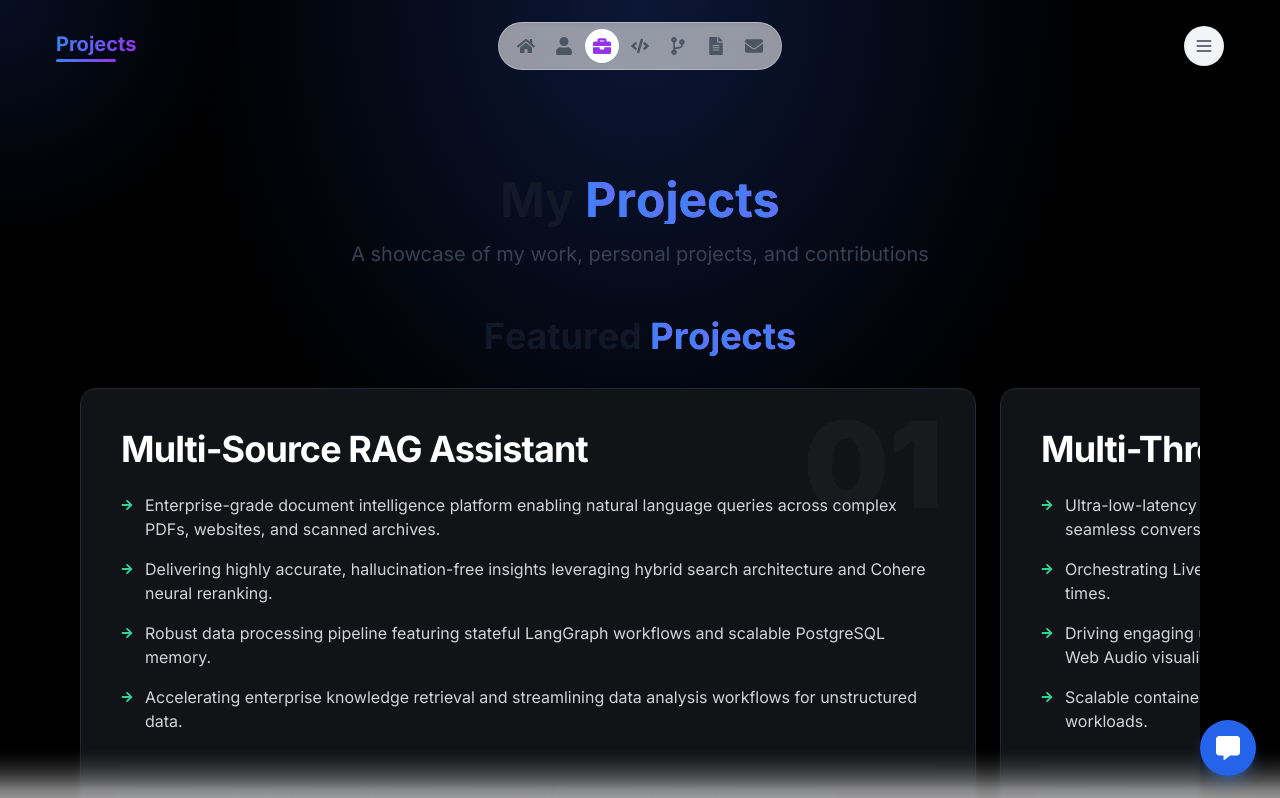
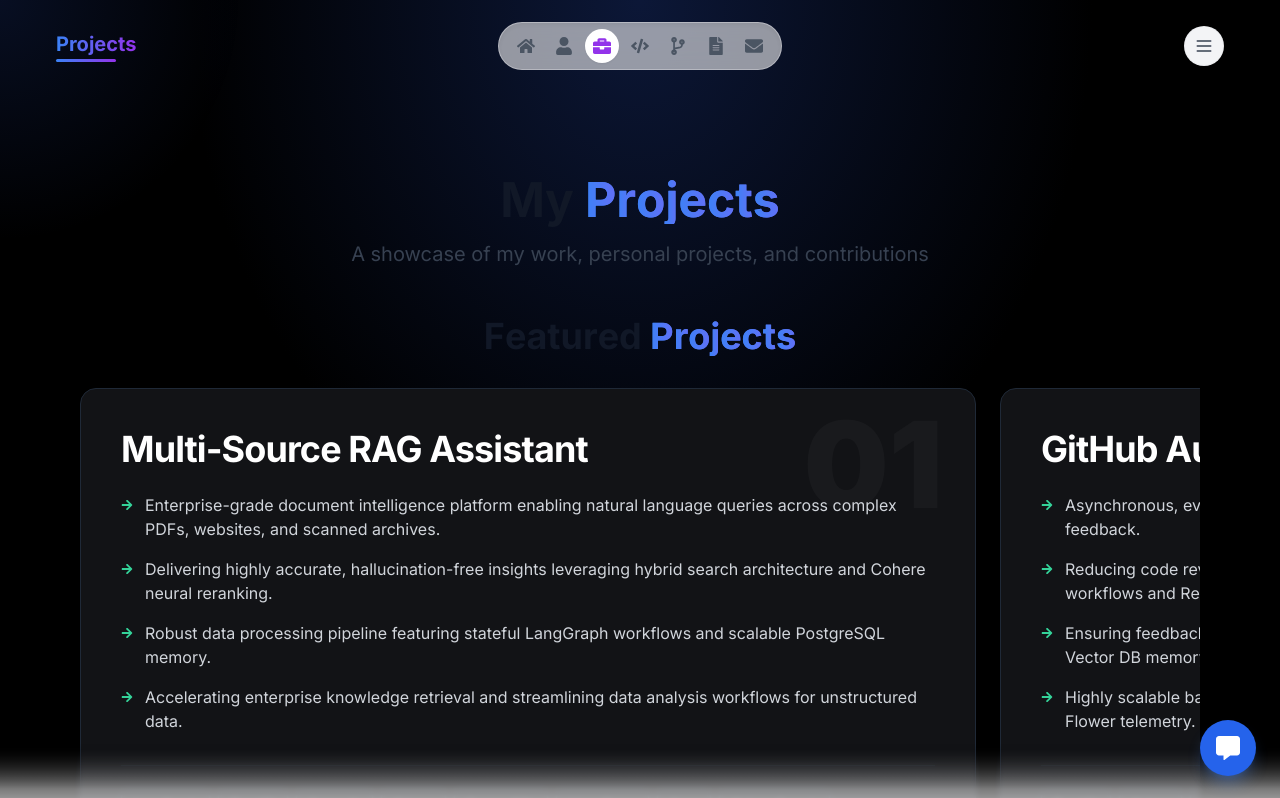
Before and after one commit to saivikranth08/My_Portfolio, a Next.js app: page /projects in a window 1280 px wide. Shown: the top 798 px of the page. Built offline with nearby package versions, Linux system fonts and the light colour scheme.

Commit message:
Convert carousel to native smooth scroll and make WebRTC Voice Agent 4th project

```diff
--- a/src/components/ui/ProjectCarousel.tsx
+++ b/src/components/ui/ProjectCarousel.tsx
@@ -1,7 +1,7 @@
 'use client';
 
-import React, { useState } from 'react';
-import { motion, AnimatePresence } from 'framer-motion';
+import React, { useRef } from 'react';
+import { motion } from 'framer-motion';
 import { FaGithub, FaArrowRight, FaChevronLeft, FaChevronRight } from 'react-icons/fa';
 
 interface Project {
@@ -19,57 +19,47 @@ interface ProjectCarouselProps {
 }
 
 const ProjectCarousel: React.FC<ProjectCarouselProps> = ({ projects }) => {
-  const [currentIndex, setCurrentIndex] = useState(0);
+  const carouselRef = useRef<HTMLDivElement>(null);
 
-  const nextSlide = () => {
-    setCurrentIndex((prev) => (prev + 1) % projects.length);
+  const scrollLeft = () => {
+    if (carouselRef.current) {
+      carouselRef.current.scrollBy({
+        left: -window.innerWidth * 0.8, // Scroll by approx one card width
+        behavior: 'smooth'
+      });
+    }
   };
 
-  const prevSlide = () => {
-    setCurrentIndex((prev) => (prev - 1 + projects.length) % projects.length);
-  };
-
-  // Create an array that loops infinitely starting from currentIndex
-  const visibleProjects = [
-    ...projects.slice(currentIndex),
-    ...projects.slice(0, currentIndex),
-  ];
-
-  const swipeConfidenceThreshold = 10000;
-  const swipePower = (offset: number, velocity: number) => {
-    return Math.abs(offset) * velocity;
+  const scrollRight = () => {
+    if (carouselRef.current) {
+      carouselRef.current.scrollBy({
+        left: window.innerWidth * 0.8,
+        behavior: 'smooth'
+      });
+    }
   };
 
   return (
     <div className="relative w-full max-w-6xl mx-auto px-4 pb-16">
       {/* Carousel Container */}
-      <div className="overflow-hidden">
-        <motion.div
-          className="flex gap-6 cursor-grab active:cursor-grabbing"
-          drag="x"
-          dragConstraints={{ left: 0, right: 0 }}
-          dragElastic={0.2}
-          onDragEnd={(e, { offset, velocity }) => {
-            const swipe = swipePower(offset.x, velocity.x);
+      <div
+        ref={carouselRef}
+        className="flex gap-6 overflow-x-auto snap-x snap-mandatory pb-8"
+        style={{ scrollbarWidth: 'none', msOverflowStyle: 'none' }}
+      >
+        <style jsx>{`
+          div::-webkit-scrollbar {
+            display: none;
+          }
+        `}</style>
 
-            if (swipe < -swipeConfidenceThreshold) {
-              nextSlide();
-            } else if (swipe > swipeConfidenceThreshold) {
-              prevSlide();
-            }
-          }}
-          layout
-        >
-          <AnimatePresence mode="popLayout">
-            {visibleProjects.map((project, idx) => (
+        {projects.map((project, idx) => (
           <motion.div
             key={project.id}
-                layout
-                initial={{ opacity: 0, x: 50 }}
-                animate={{ opacity: 1, x: 0 }}
-                exit={{ opacity: 0, scale: 0.95 }}
-                transition={{ duration: 0.4, ease: "easeOut" }}
-                className="w-[90vw] md:w-[80%] flex-shrink-0"
+            initial={{ opacity: 0, y: 20 }}
+            animate={{ opacity: 1, y: 0 }}
+            transition={{ duration: 0.5, delay: idx * 0.1 }}
+            className="w-[90vw] md:w-[80%] flex-shrink-0 snap-center"
           >
             <div className="relative overflow-hidden bg-[#121316] border border-gray-800 rounded-2xl p-8 sm:p-10 h-full flex flex-col group transition-colors duration-300 hover:border-gray-700">
 
@@ -123,21 +113,19 @@ const ProjectCarousel: React.FC<ProjectCarouselProps> = ({ projects }) => {
             </div>
           </motion.div>
         ))}
-          </AnimatePresence>
-        </motion.div>
       </div>
 
       {/* Square Navigation Buttons (Bottom Right) */}
-      <div className="absolute -bottom-2 right-4 md:right-8 flex gap-3 z-30">
+      <div className="absolute bottom-0 right-4 md:right-8 flex gap-3 z-30">
         <button
-          onClick={prevSlide}
+          onClick={scrollLeft}
           className="p-3 border border-gray-800 bg-[#121316] rounded-md text-gray-400 hover:text-white hover:border-gray-600 transition-colors"
           aria-label="Previous project"
         >
           <FaChevronLeft size={14} />
         </button>
         <button
-          onClick={nextSlide}
+          onClick={scrollRight}
           className="p-3 border border-gray-800 bg-[#121316] rounded-md text-gray-400 hover:text-white hover:border-gray-600 transition-colors"
           aria-label="Next project"
         >
--- a/src/data/content.json
+++ b/src/data/content.json
@@ -145,16 +145,16 @@
     },
     {
       "id": 2,
-      "title": "Multi-Threaded WebRTC Voice Agent",
+      "title": "GitHub Autonomous PR Review Agent",
       "description": [
-        "Ultra-low-latency AI voice companion platform featuring real-time, bidirectional WebRTC streaming for seamless conversational experiences.",
-        "Orchestrating LiveKit, Deepgram STT, and LLaMA 3.3 to achieve sub-800ms human-like voice response times.",
-        "Driving engaging user interactions through autonomous browser control and a dynamic 3D holographic Web Audio visualizer.",
-        "Scalable containerized architecture optimized for high-concurrency real-time audio processing workloads."
+        "Asynchronous, event-driven PR review pipeline delivering instant automated GitHub analysis and code feedback.",
+        "Reducing code review turnaround time by 99% (from hours to seconds) using parallel LangGraph workflows and Redis queuing.",
+        "Ensuring feedback reliability and 95% accuracy using an LLM-as-a-Judge hallucination filter and Qdrant Vector DB memory.",
+        "Highly scalable backend infrastructure containerized with Docker and Nginx, monitored via Celery Flower telemetry."
       ],
-      "image": "/images/voice_agent.png",
-      "technologies": ["LiveKit", "Deepgram", "ElevenLabs", "LangGraph", "Playwright", "PostgreSQL", "Redis", "Docker"],
-      "github": "https://github.com/saivikranth08/Multi-threaded-WebRTC-Voice-Agent--Xyra",
+      "image": "/images/pr_agent_dashboard.jpg",
+      "technologies": ["FastAPI", "Celery", "LangGraph", "LLaMA 3", "Qdrant", "Redis", "Docker"],
+      "github": "https://github.com/saivikranth08",
       "featured": true
     },
     {
@@ -173,16 +173,16 @@
     },
     {
       "id": 4,
-      "title": "GitHub Autonomous PR Review Agent",
+      "title": "Multi-Threaded WebRTC Voice Agent",
       "description": [
-        "Asynchronous, event-driven PR review pipeline delivering instant automated GitHub analysis and code feedback.",
-        "Reducing code review turnaround time by 99% (from hours to seconds) using parallel LangGraph workflows and Redis queuing.",
-        "Ensuring feedback reliability and 95% accuracy using an LLM-as-a-Judge hallucination filter and Qdrant Vector DB memory.",
-        "Highly scalable backend infrastructure containerized with Docker and Nginx, monitored via Celery Flower telemetry."
+        "Ultra-low-latency AI voice companion platform featuring real-time, bidirectional WebRTC streaming for seamless conversational experiences.",
+        "Orchestrating LiveKit, Deepgram STT, and LLaMA 3.3 to achieve sub-800ms human-like voice response times.",
+        "Driving engaging user interactions through autonomous browser control and a dynamic 3D holographic Web Audio visualizer.",
+        "Scalable containerized architecture optimized for high-concurrency real-time audio processing workloads."
       ],
-      "image": "/images/pr_agent_dashboard.jpg",
-      "technologies": ["FastAPI", "Celery", "LangGraph", "LLaMA 3", "Qdrant", "Redis", "Docker"],
-      "github": "https://github.com/saivikranth08",
+      "image": "/images/voice_agent.png",
+      "technologies": ["LiveKit", "Deepgram", "ElevenLabs", "LangGraph", "Playwright", "PostgreSQL", "Redis", "Docker"],
+      "github": "https://github.com/saivikranth08/Multi-threaded-WebRTC-Voice-Agent--Xyra",
       "featured": true
     }
   ],
```
Lines whose indentation alone changed are shown as unchanged.
